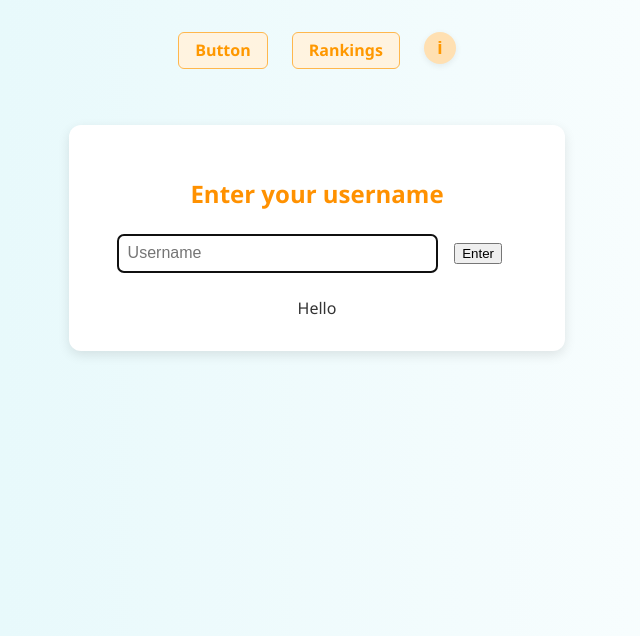
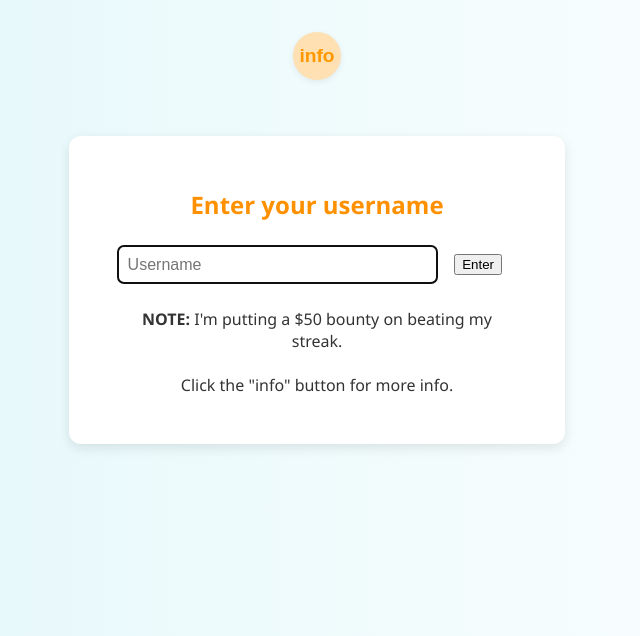
Before and after one commit to yogurtshake/daily-button-streak, a Flask app: page /daily-button-streak in a window 1280 px wide. Shown: the top 636 px of the page, without its empty margins (323-963 px from the left). Run offline with Flask 3, Linux system fonts and the light colour scheme.

Commit message:
info popup & fixes
-added info popup
-added info about bounty
-nav buttons hidden if not logged in
-button click message colour changes depending on if clicked

```diff
--- a/static/stuff.js
+++ b/static/stuff.js
@@ -15,8 +15,10 @@ document.addEventListener('DOMContentLoaded', function() {
                 document.getElementById('streak-count').textContent = data.streak;
                 if (data.clicked_today) {
                     document.getElementById('button-message').textContent = "Well done. Come back tomorrow.";
+                    document.getElementById('button-message').style.color = "#ff9800";
                 } else {
                     document.getElementById('button-message').textContent = "You have not clicked today. Please click.";
+                    document.getElementById('button-message').style.color = "#ff0000";
                 }
             });
 
@@ -30,6 +32,7 @@ document.addEventListener('DOMContentLoaded', function() {
             .then(data => {
                 document.getElementById('streak-count').textContent = data.streak;
                 document.getElementById('button-message').textContent = "Well done. Come back tomorrow.";
+                document.getElementById('button-message').style.color = "#ff9800";
             });
         };
 
@@ -46,8 +49,10 @@ document.addEventListener('DOMContentLoaded', function() {
                         document.getElementById('streak-count').textContent = data.streak;
                         if (data.clicked_today) {
                             document.getElementById('button-message').textContent = "Well done. Come back tomorrow.";
+                            document.getElementById('button-message').style.color = "#ff9800";
                         } else {
                             document.getElementById('button-message').textContent = "You have not clicked today. Please click.";
+                            document.getElementById('button-message').style.color = "#ff0000";
                         }
                     });
             }
@@ -76,14 +81,19 @@ document.addEventListener('DOMContentLoaded', function() {
     document.getElementById('nav-main').onclick = function(e) {
         e.preventDefault();
         showMain();
+        document.getElementById('nav-main').classList.add('hidden');
+        document.getElementById('nav-rankings').classList.remove('hidden');
     };
     document.getElementById('nav-rankings').onclick = function(e) {
         e.preventDefault();
         showRankings();
+        document.getElementById('nav-main').classList.remove('hidden');
+        document.getElementById('nav-rankings').classList.add('hidden');
     };
 
     if (username) {
         showMain();
+        document.getElementById('nav-rankings').classList.remove('hidden');
     } else {
         document.getElementById('login-real-form').onsubmit = function(e) {
             e.preventDefault();
@@ -93,6 +103,8 @@ document.addEventListener('DOMContentLoaded', function() {
                 localStorage.setItem('username', username);
                 showMain();
             }
+
+            document.getElementById('nav-rankings').classList.remove('hidden');
         };
     }
 
--- a/static/style.css
+++ b/static/style.css
@@ -15,9 +15,12 @@ h1, h2 {
 nav {
   display: flex;
   justify-content: center;
+  align-items: center;
   gap: 1.5rem;
   margin-bottom: 2rem;
   padding: 2em 1em 0.5em 1em;
+  height: auto;
+  line-height: normal;
 }
 
 nav a {
@@ -30,6 +33,8 @@ nav a {
   text-decoration: none;
   cursor: pointer;
   transition: background 0.2s, color 0.2s;
+  display: inline-block;
+  vertical-align: middle;
 }
 
 nav a.active,
@@ -94,7 +99,7 @@ input {
 }
 
 #button-message {
-  color: #00796b;
+  color: #ff0000;
   padding: 0.5rem 1rem;
   border-radius: 5px;
   font-size: 1rem;
@@ -264,8 +269,8 @@ tr:hover {
 .info-btn {
   top: 1.2rem;
   right: 1.2rem;
-  width: 32px;
-  height: 32px;
+  width: 48px;
+  height: 48px;
   border-radius: 50%;
   border: none;
   background: #ffe0b2;
@@ -276,6 +281,10 @@ tr:hover {
   box-shadow: 0 2px 6px rgba(0,0,0,0.07);
   transition: background 0.2s;
   z-index: 1001;
+  display: inline-flex;
+  vertical-align: middle;
+  align-items: center;
+  justify-content: center;
 }
 .info-btn:hover {
   background: #ff9800;
@@ -311,3 +320,13 @@ tr:hover {
 .close-popup:hover {
   color: #ff9800;
 }
+
+#timer {
+  font-weight: bold;
+  font-size: 1.2rem;
+  color: #ff9800;
+}
+
+.hidden {
+  display: none !important;
+}
--- a/templates/index.html
+++ b/templates/index.html
@@ -8,20 +8,21 @@
 </head>
 <body>
     <nav>
-        <a href="#" id="nav-main" class="nav-link">Button</a>
-        <a href="#" id="nav-rankings" class="nav-link">Rankings</a>
-        <button id="info-btn" class="info-btn" title="Info">i</button>
+        <a href="#" id="nav-main" class="nav-link hidden">Button</a>
+        <a href="#" id="nav-rankings" class="nav-link hidden">Rankings</a>
+        <button id="info-btn" class="info-btn" title="Info">info</button>
     </nav>
-
 
     <div id="info-popup" class="info-popup">
         <div class="info-popup-content">
             <span id="close-info-popup" class="close-popup">&times;</span>
-            <h3>About Daily Button Streak</h3>
+            <h3>About this stupid app</h3>
             <p>
-            Click the button once per day to keep your streak going!<br>
-            Your streak resets if you miss a day.<br>
-            Rankings show the top streaks.
+                Enter a username and then click the button once per day to maintain a streak.<br><br>
+                You get the satisfaction of a daily streak like Duolingo but you don't have to do any of the meaningless work.<br><br>
+                Streak resets if you miss a day. <br>No reminders. No streak freeze bullshit. Just raw dedication.<br><br>
+                I will give $50 to the first person to beat my record streak.
+                In other words, I have to lose my streak and then you have to surpass whatever number I was at. Good luck.
             </p>
         </div>
     </div>
@@ -35,7 +36,7 @@
                     <input type="text" id="username-input" placeholder="Username" autofocus>
                     <button type="submit" id="login-btn">Enter</button>
                 </form>
-                Hello
+                <p><b>NOTE:</b> I'm putting a $50 bounty on beating my streak. <br><br>Click the "info" button for more info.</p>
             </div>
 
             <div id="main-content">
@@ -47,6 +48,7 @@
 
                 <p>Hello, <span id="username-display" style="font-weight: bold;"></span>!</p>
                 <p>Streak: <span id="streak-count" style="font-weight: bold;">0</span> days</p>
+                <p>$50 Bounty: <b>Active</b></p>
 
                 <button id="streak-btn">click</button>
 
```
